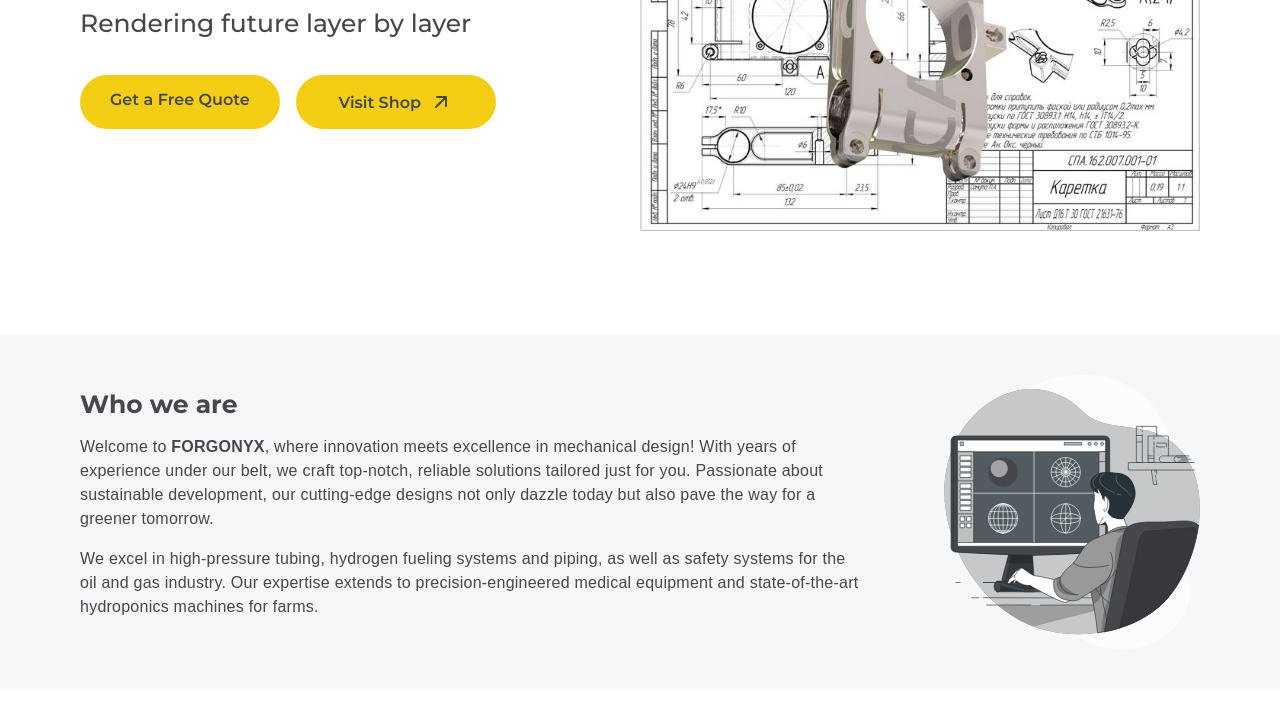
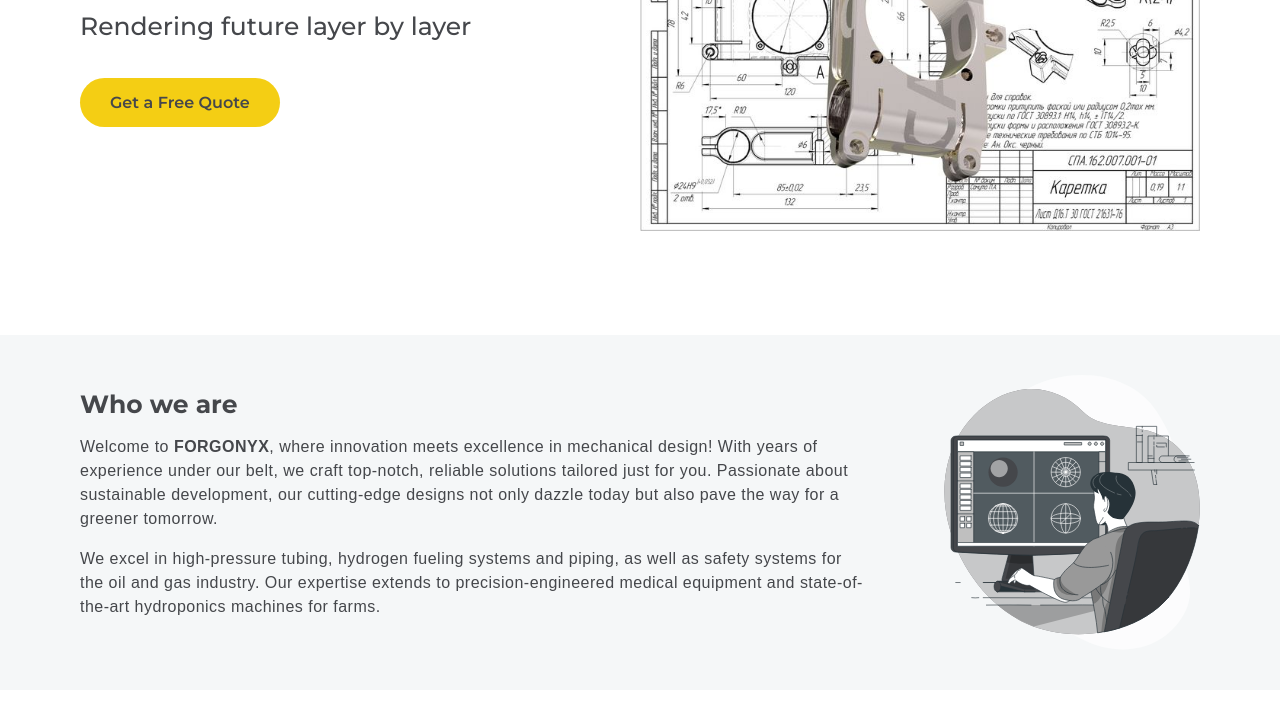
Before and after one commit to harrythettayil/forgonyx, a plain HTML site: page index.html in a window 1280 px wide. Shown: the part 245-972 px from the top of the page. Drawn offline with Linux system fonts and the light colour scheme.

Commit message:
animation added, shop commented

```diff
--- a/css/styles.css
+++ b/css/styles.css
@@ -28,7 +28,7 @@ p {
   font-size: 13px;
   line-height: 24px;
   margin-bottom: 16px;
-  letter-spacing: 0.24px;
+  letter-spacing: 0.48px;
   color: var(--primary-color);
 }
 
@@ -53,6 +53,22 @@ a:hover {
 
 .d-flex {
   display: flex;
+}
+
+.mb-2{
+  margin-bottom: 32px;
+}
+
+ /* Animations */
+ .fade-in {
+  opacity: 0;
+  transform: translateY(20px);
+  transition: opacity 0.6s ease, transform 0.6s ease;
+}
+
+.fade-in.active {
+  opacity: 1;
+  transform: translateY(0);
 }
 
 .header {
@@ -179,7 +195,7 @@ a:hover {
   text-align: center;
   padding: 80px 16px 32px;
   display: flex;
-  flex-direction: column;
+  flex-direction: column-reverse;
 }
 
 .hero-text {
@@ -192,14 +208,6 @@ a:hover {
 .hero-img {
   width: 100%;
   margin-bottom: 24px;
-}
-
-.hero-section .shop-btn{
-  display: flex;
-  align-items: center;
-  justify-content: center;
-  gap: 8px;
-  width: 200px;
 }
 
 .arrow-icon{
@@ -228,6 +236,10 @@ a:hover {
   width: fit-content;
   align-self: center;
   cursor: pointer;
+}
+
+.header-cta:hover{
+  background: rgba(244, 206, 20, 0.8);
 }
 
 .heading {
@@ -396,23 +408,9 @@ form section .input-container textarea {
 .industry-img {
   width: 60%;
   border-radius: 8px;
-  border: 5px solid var(--secondary-color);
-}
-
-.desk-btn-container{
-  display: none;
 }
 
 @media (min-width: 768px) {
-
-  .header-cta.shop-btn.desk-none{
-    display: none;
-  }
-
-  .desk-btn-container{
-    display: flex;
-    gap:16px
-  }
 
   .about-us,
   .services {
--- a/index.html
+++ b/index.html
@@ -22,23 +22,19 @@
       ></label>
       <ul class="menu">
         <li><a href="#services">Services</a></li>
-        <li><a href="./shop.html" target="_blank">Shop</a></li>
+        <!-- <li><a href="./shop.html" target="_blank">Shop</a></li> -->
         <li><a href="#contact">Contact</a></li>
       </ul>
     </header>
 
     <section id="home" class="hero-section section">
       <div class="hero-text">
-        <h1 class="title">Engineering Design Solutions</h1>
-        <h3 class="subtitle">Rendering future layer by layer</h3>
-        <div class="desk-btn-container">
-        <a class="header-cta" href="#contact">Get a Free Quote</a>
-        <a class="header-cta shop-btn" href="./shop.html">Visit Shop<img class="arrow-icon" src="assets/images/arrow-up-right.svg" alt="arrow" /></a>
-        </div>
+        <h1 class="title fade-in">Engineering Design Solutions</h1>
+        <h3 class="subtitle fade-in">Rendering future layer by layer</h3>
+        <a class="header-cta fade-in" href="#contact">Get a Free Quote</a>
       </div>
       <img class="hero-img" src="assets/images/3d-design.jpg" alt="3d design" />
-      <a class="header-cta desk-none" href="#contact">Get a Free Quote</a>
-      <a class="header-cta shop-btn desk-none" href="./shop.html">Visit Shop <img class="arrow-icon" src="assets/images/arrow-up-right.svg" alt="arrow" /></a>
+      <!-- <a class="header-cta" href="./shop.html">Visit Shop <img class="arrow-icon" src="assets/images/arrow-up-right.svg" alt="arrow" /></a> -->
     </section>
 
     <section class="section bg-color">
@@ -74,7 +70,7 @@
         <div>
           <h3 class="heading">What we provide</h3>
           <h6 class="subheading">CAD Modelling and Detailing</h6>
-          <p>
+          <p class="mb-2">
             Mechanical 3D design embodies the pinnacle of precision engineering
             and innovation, seamlessly blending artistry with functionality to
             craft intricate structures and mechanisms in three-dimensional
@@ -207,10 +203,11 @@
       <ul class="footer-links">
         <li><a class="f-link" href="#home">Home</a></li>
         <li><a class="f-link" href="#services">Services</a></li>
-        <li><a class="f-link" href="./shop.html" target="_blank">Shop</a></li>
+        <!-- <li><a class="f-link" href="./shop.html" target="_blank">Shop</a></li> -->
         <li><a class="f-link" href="#contact">Contact</a></li>
       </ul>
       <p class="copyright">© 2025 FORGONYX. All rights reserved.</p>
     </section>
+    <script src="/js/index.js"></script>
   </body>
 </html>
--- /dev/null
+++ b/js/index.js
@@ -0,0 +1,18 @@
+window.addEventListener("load", function () {
+  const fadeIns = document.querySelectorAll(".fade-in");
+
+  const observer = new IntersectionObserver(
+    (entries) => {
+      entries.forEach((entry) => {
+        if (entry.isIntersecting) {
+          entry.target.classList.add("active");
+        }
+      });
+    },
+    { threshold: 0.5 }
+  );
+
+  fadeIns.forEach((fadeIn) => {
+    observer.observe(fadeIn);
+  });
+});
```
